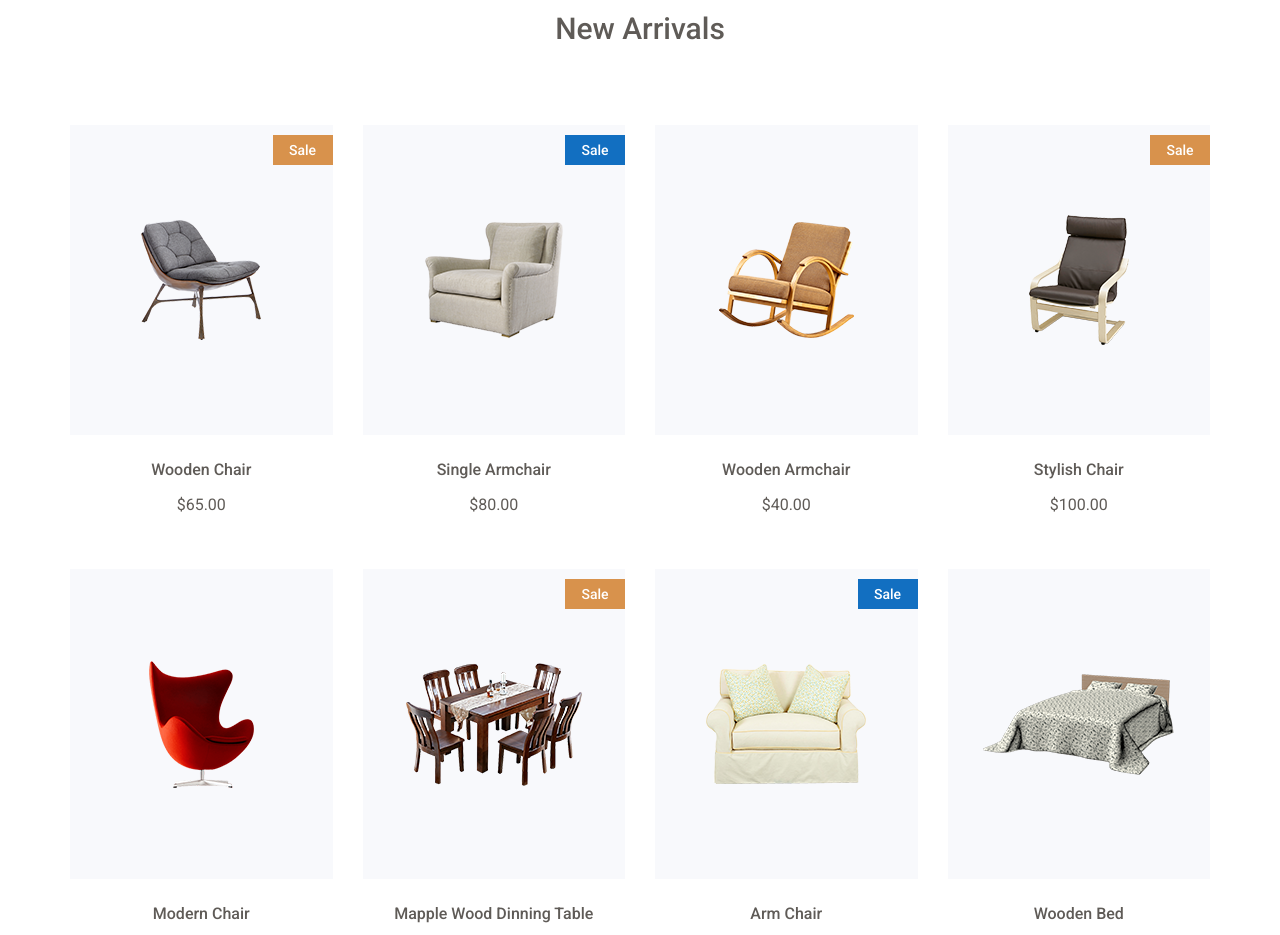
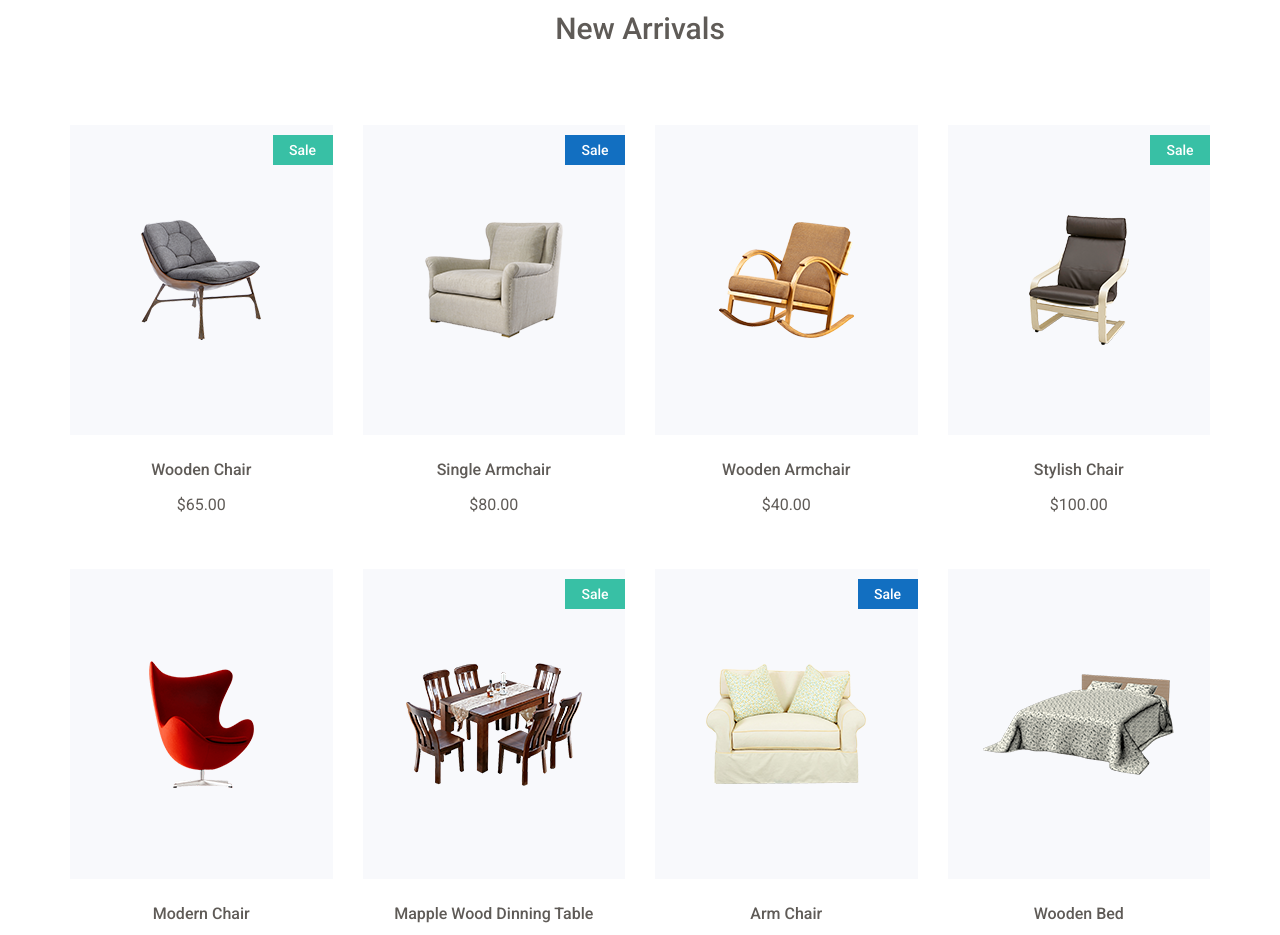
Before and after one commit to Integrityy/customTenisDev, a plain HTML site: page index.html in a window 1280 px wide. Shown: the part 1260-2195 px from the top of the page. Drawn offline with nearby package versions, Linux system fonts and the light colour scheme.

Commit message:
fix: cambiando paleta de colores v.3

```diff
--- a/assets/css/style.css
+++ b/assets/css/style.css
@@ -596,7 +596,7 @@ ul.cart-list > li.total {
 }
 .sale p{color: #fff;font-weight: 500;font-size:14px;line-height: 2.2;}
 
-.sale.bg-1{background: #d8924c;}
+.sale.bg-1{background: rgb(56, 192, 165);}
 .sale.bg-2{background: rgb(18, 111, 193);}
 
 .new-arrival-cart {
```
